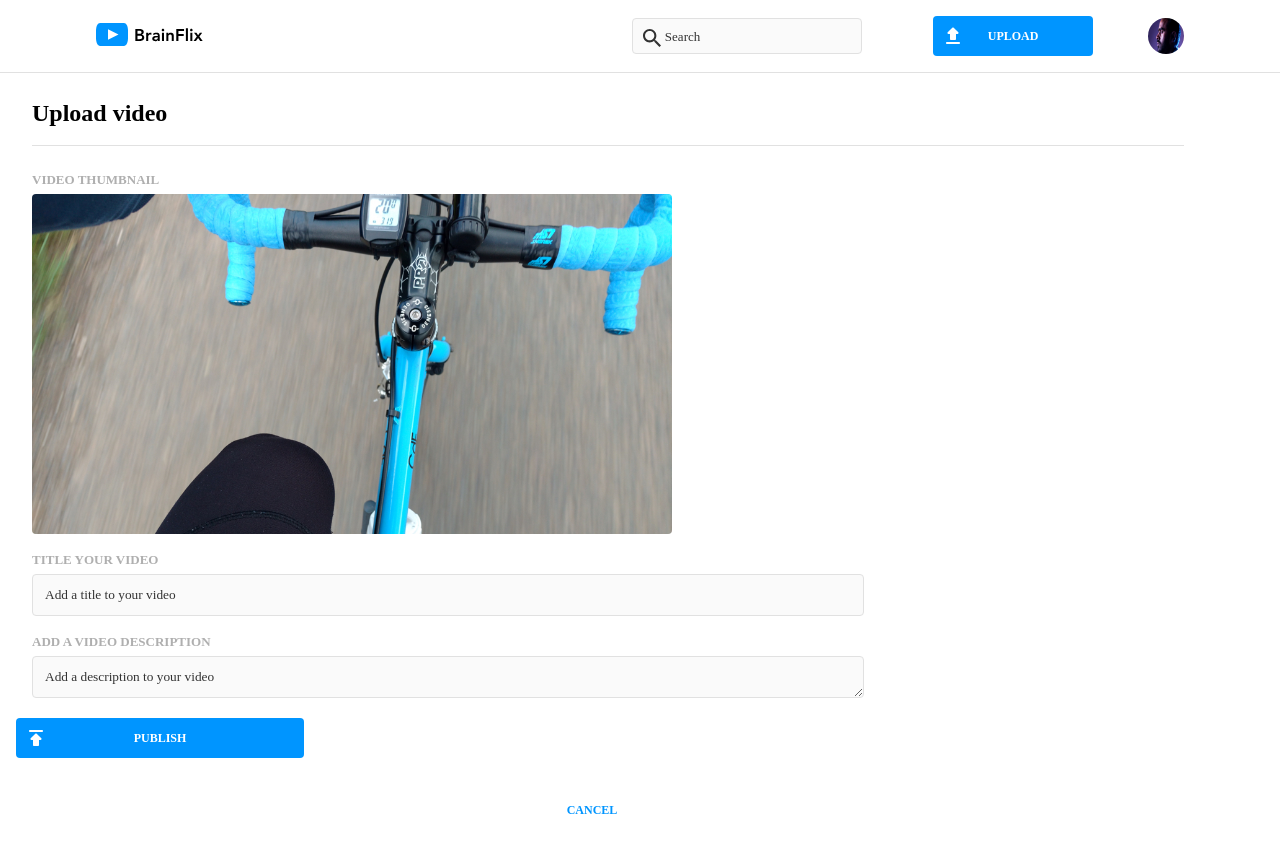
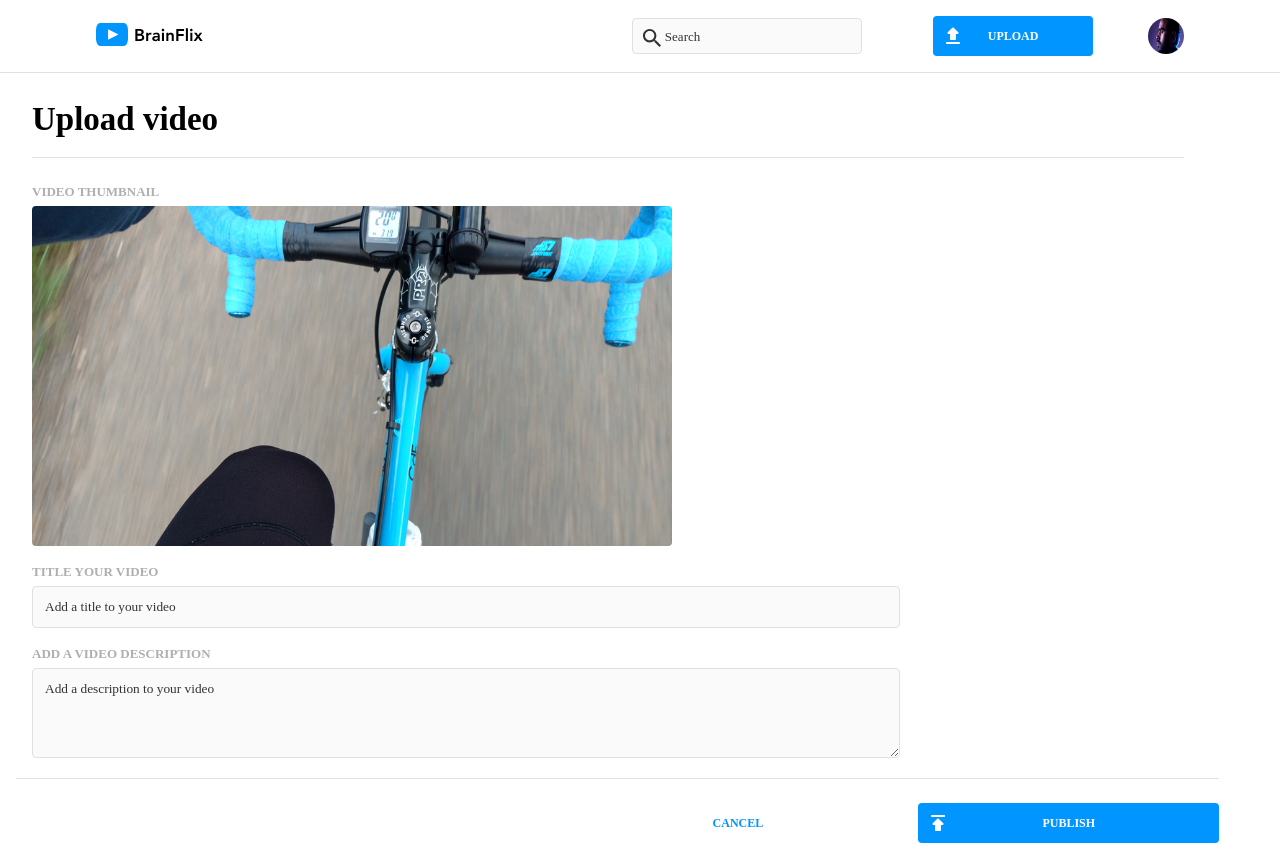
Before and after one commit to surayaclemens/BrainFlix, a React (Create React App) app: page /upload in a window 1280 px wide. Built offline with nearby package versions, Linux system fonts and the light colour scheme.

Commit message:
changed to get data from API using axios and component mount. rendering video list and main video but not changing on click, need to add Link tags

```diff
--- a/package.json
+++ b/package.json
@@ -6,6 +6,7 @@
     "@testing-library/jest-dom": "^5.16.4",
     "@testing-library/react": "^13.2.0",
     "@testing-library/user-event": "^13.5.0",
+    "axios": "^0.27.2",
     "react": "^18.1.0",
     "react-dom": "^18.1.0",
     "react-router-dom": "5.3",
--- a/src/App.js
+++ b/src/App.js
@@ -4,6 +4,10 @@ import './App.scss'
 import Header from './components/Header/Header';
 import HomePage from './pages/HomePage/HomePage';
 import UploadPage from './pages/UploadPage/UploadPage';
+import Hero from './components/Hero/Hero';
+
+const apiKey="?api_key=cdff3da8-3977-4bd0-85aa-9be24d0a1367";
+
 
 class App extends React.Component {
 
@@ -14,6 +18,7 @@ class App extends React.Component {
           <Header />
           <Switch>
             <Route path="/" component={HomePage} exact />
+            <Route path="/video/:videoID" component={Hero}/>
             <Route path="/upload" component={UploadPage} />
           </Switch>
         </BrowserRouter>
--- a/src/components/Comments/Comments.js
+++ b/src/components/Comments/Comments.js
@@ -18,7 +18,7 @@ function Comments ({currentVideo}){
                 </form>
 
 {/* making a container of comments. map through the detailed video array, for each comment object return a single comment container that has an image and takes props for name, comment, likes, timestamp. defined in other component file called SingleComment */}
-                    {currentVideo.comments.map((comment) => {
+                    {!currentVideo.comments ? "" : currentVideo.comments.map((comment) => {
                         let unixTime = comment.timestamp
                         let commentDate = (parseInt(unixTime));
                         let formattedDate = new Date(commentDate).toLocaleDateString();
--- a/src/components/HeroInfo/HeroInfo.js
+++ b/src/components/HeroInfo/HeroInfo.js
@@ -30,7 +30,7 @@ function HeroInfo({currentVideo}) {
                     </div>
             </div>
             <p className='hero__video-description'>{currentVideo.description}</p>
-            <p className='hero__comments-posted'>{currentVideo.comments.length} Comments</p>
+            <p className='hero__comments-posted'>{!currentVideo.comments ?"" : currentVideo.comments.length} Comments</p>
         </>
     )
 }
--- a/src/components/NextVideos/NextVideos.js
+++ b/src/components/NextVideos/NextVideos.js
@@ -15,9 +15,7 @@ function NextVideos({nextVideos, changeVideo}) {
                                 key={video.id}
                                 onClick={() => {changeVideo(video.id)}}
                                 >
-                                    {/* <div className='single-video__wrapper'> */}
                                         <img className='single-video__thumbnail' src={video.image} alt='video thumbnail'/>
-                                    {/* </div> */}
                                     <div className='single-video__thumb-text'>
                                         <p className='single-video__title'>{video.title}</p>
                                         <p className='single-video__creator'>{video.channel}</p>
--- a/src/pages/HomePage/HomePage.js
+++ b/src/pages/HomePage/HomePage.js
@@ -9,19 +9,46 @@ import Comments from '../../components/Comments/Comments';
 import NextVideos from '../../components/NextVideos/NextVideos';
 
 // DATA
-import videoDetails from '../../data/video-details.json';
-import videoList from '../../data/videos.json';
+import axios from "axios";
+// make variables for API URL and key, to make them easy to use in functions
+const videosURL = "https://project-2-api.herokuapp.com/videos/";
+const apiKey = "?api_key=cdff3da8-3977-4bd0-85aa-9be24d0a1367";
 
 class HomePage extends React.Component {
 
-// STATE - has access to videoDetails full array, the first object for default, nextVideo array
-  state = {
-    videoDetails,
-    currentVideo: videoDetails[0],
-    nextVideos: videoList
+// STATE FOR AXIOS
+// inside initial state, both the hero video and next videos list need to be empty so we can push the API data into them once got
+// for some reason only works as empty object, not null??
+    state = {
+    currentVideo: {},
+    nextVideos: [],
   }
 
-// HANDLER TO CHANGE VIDEO ON CLICK
+// LIFECYCLE AND AXIOS
+// using mount because want it to show up like this initially
+componentDidMount() {
+// fetching the data for the next videos list, adding apiKey to end of URL so we have access to it
+// then set the state to have the next videos array be filled with the array received from the data
+// have to do this first so we have all video data, then can use just the first one for currentVideo
+  axios.get(videosURL+apiKey)
+      .then(response => {
+      this.setState({
+            nextVideos: response.data
+          })
+// store the first video (targeted by ID) in a variable so it can be used for default
+  const defaultVideo = response.data[0].id;
+// now getting data from URL again...but this time visiting specific ID of first video to be default in player
+// then set the state of the current video to that one
+  axios.get(videosURL+defaultVideo+apiKey)
+    .then(response => {
+    this.setState({
+          currentVideo: response.data
+      })
+    })
+  })
+}
+
+// HANDLER TO CHANGE VIDEO ON CLICK - needs to be reworked to dynamic route
 handleChangeVideo = (id) => {
   let heroVideo = this.state.videoDetails.find(video  => video.id === id)
   this.setState ({
@@ -32,6 +59,7 @@ handleChangeVideo = (id) => {
 // RENDERING ALL COMPONENTS ONTO PAGE
   render(){
   return (
+
     <div className="App">
 
      <Hero
--- a/src/pages/UploadPage/UploadPage.js
+++ b/src/pages/UploadPage/UploadPage.js
@@ -19,8 +19,10 @@ function UploadPage() {
                 <input className='upload__title-input' name="title-input" type="text" id='title-input' placeholder='Add a title to your video'></input>
                 <h2 className='upload__subheader-form'>Add a video description</h2>
                 <textarea className="upload__description-input" name="description-input" type="text" id="description-input" placeholder="Add a description to your video"></textarea>
-                <button className="upload__button">Publish</button>
-                <button className="upload__button-cancel">Cancel</button>
+                <div className='buttons'>
+                    <button className="buttons__publish">Publish</button>
+                    <button className="buttons__cancel">Cancel</button>
+                </div>
             </form>
 
 
--- a/src/pages/UploadPage/UploadPage.scss
+++ b/src/pages/UploadPage/UploadPage.scss
@@ -16,6 +16,7 @@
         @include mob-h1;
         margin: 1.5rem 0 .5rem 1rem;
         @include tablet {
+            @include td-h1;
             width: 90%;
             border-bottom: 1px solid $mercury;
             padding-bottom: 1rem;
@@ -58,6 +59,9 @@
     &__form{
         margin-left: 1rem;
         width: 90%;
+        @include tablet {
+            width: 94%;
+        }
 
     }
 
@@ -74,7 +78,7 @@
         }
         @include tablet {
             height: 1rem;
-            width: 60%;
+            width: 94%;
             margin: 0 1rem;
         }
         @include desktop {
@@ -94,8 +98,8 @@
         color: $brainflix-black;
         }
         @include tablet {
-            height: 1rem;
-            width: 60%;
+            height: 4rem;
+            width: 94%;
             margin: 0 1rem;
         }
         @include desktop {
@@ -103,23 +107,38 @@
         }
 
     }
+}
 
-    &__button{
+.buttons{
+        display: flex;
+        flex-direction: column;
+        @include tablet {
+            flex-direction: row-reverse;
+            justify-content: flex-start;
+            align-items: baseline;
+            border-top: 1px solid $mercury;
+            margin-top: 1rem;
+
+        }
+        &__publish{
             @include labels-buttons;
             width: 100%;
             background-image: url(../../assets/images/publish.svg);
             @include tablet {
                 width: 25%;
 
+
             }
         }
-
-    &__button-cancel{
+        &__cancel{
             @include labels-buttons;
             width: 100%;
             background-color: $white;
             color: $brainflix-blue;
-        margin: 2rem 0 2rem 0;
+            margin: 1.5rem 0 1.5rem 0;
+            @include tablet {
+                width: 30%;
+            }
         }
 
     }
```
Also changed, not shown: 1 other file (tests, documents, lock files or other folders). Lines whose indentation alone changed are shown as unchanged.
